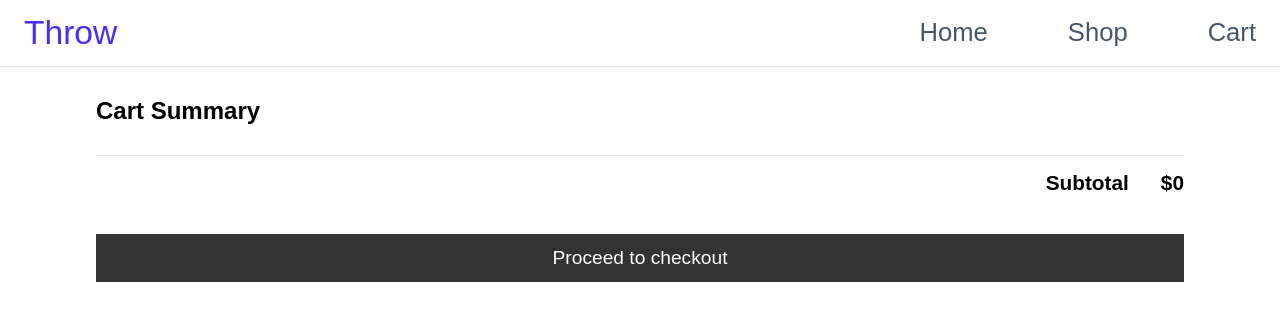
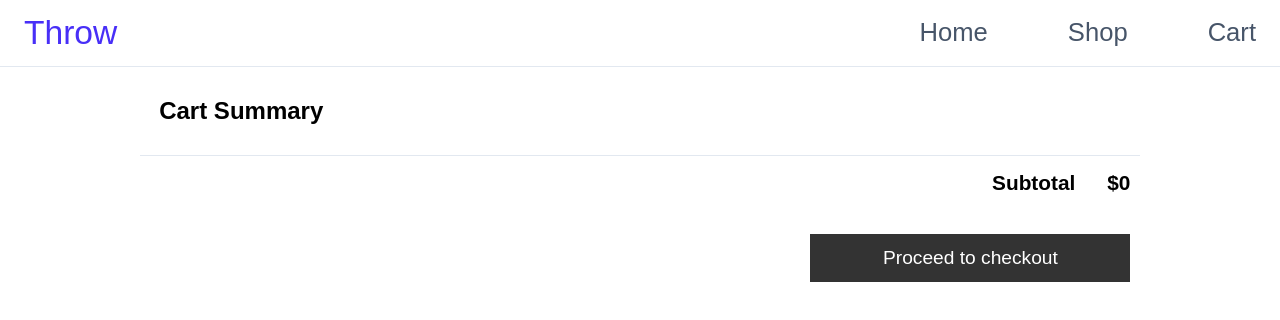
Before and after one commit to daniel-moderiano/shopping-cart, a React (Create React App) app: page /cart in a window 1280 px wide. Shown: the top 320 px of the page. Built offline with nearby package versions, Linux system fonts and the light colour scheme.

Commit message:
Style cart and shop for desktop

```diff
--- a/src/styles/App.css
+++ b/src/styles/App.css
@@ -186,6 +186,7 @@ body {
   font-size: 1.5rem;
   font-weight: bold;
   padding-bottom: 2rem;
+  padding-left: 1.2rem;
   border-bottom: 1px solid rgb(226, 232, 240);
 }
 
@@ -193,13 +194,15 @@ body {
   display: flex;
   flex-direction: column;
   align-items: center;
+  width: 100%;
+  max-width: 1200px;
 }
 
 .cartItem {
   width: 85%;
-  height: 7rem;
+  min-height: 7rem;
   display: grid;
-  grid-template-columns: 1fr 1fr 1fr;
+  grid-template-columns: minmax(70px, 120px) minmax(100px, 1fr) 1fr;
   grid-template-rows: repeat(3, 1fr);
   border-bottom: 1px solid rgb(226, 232, 240);
   padding: 0.6rem;
@@ -208,18 +211,23 @@ body {
 .cartItem__img-container {
   grid-row: 1 / 4;
   place-self: start;
-  padding-left: 0.2rem;
-  width: 70px;
-  height: 70px;
+  padding: 0 0.2rem;
+  min-width: 70px;
+  min-height: 70px;
+  max-width: 120px;
+  max-height: 120px;
 }
 
 .cartItem__img {
   width: 100%;
+  height: 100%;
 }
 
 .cartItem__name {
   grid-row: 1 / 4;
-  padding: 0.4rem 0 0 0;
+  padding: 0.6rem 0 0 0;
+  margin-left: 0.5rem;
+  margin-right: 0.2rem;
   font-size: 1.1rem;
 }
 
@@ -446,13 +454,48 @@ input::-webkit-inner-spin-button {
     display: grid;
     grid-template-columns: 1fr 1fr 1fr;
   }
+
+  .cartItem__name {
+    margin-left: 1rem;
+  }
 }
 
 /* Desktop */
 @media (min-width: 1200px) {
   .products {
     width: 90%;
+    max-width: 1400px;
     display: grid;
     grid-template-columns: 1fr 1fr 1fr 1fr;
   }
+
+  .cart {
+    width: 1000px;
+    align-items: flex-start;
+  }
+
+  .cart__title {
+    width: 100%;
+    box-sizing: border-box;
+  }
+
+  .cartItems {
+    align-items: flex-start;
+    width: 100%;
+    max-width: 1000px;
+  }
+
+  .cartItem {
+    width: 100%;
+    box-sizing: border-box;
+  }
+
+  .cart__summary {
+    place-self: flex-end;
+  }
+
+  .cart__checkout-btn {
+    width: 20rem;
+    place-self: flex-end;
+  }
 }
```
